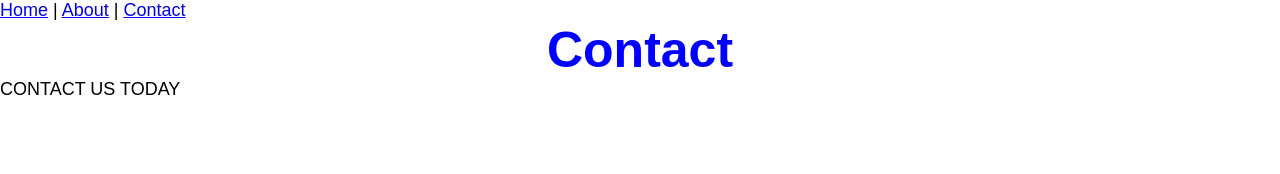
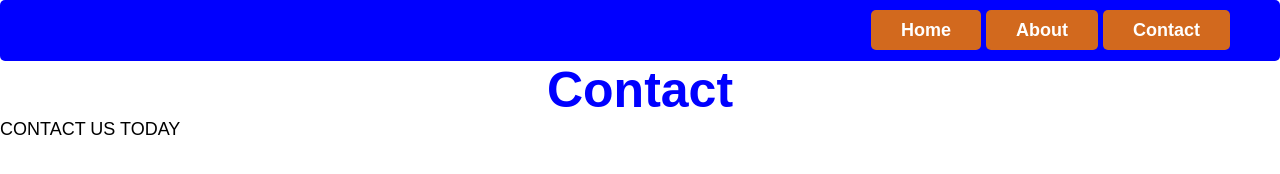
Before and after one commit to SonofMary/CssAssignment, a plain HTML site: page contact.html in a window 1280 px wide. Drawn offline with Linux system fonts and the light colour scheme.

Commit message:
Update contact.html

```diff
--- a/contact.html
+++ b/contact.html
@@ -8,7 +8,10 @@
 
 </head>
 <body>
-    <a href="index.html">Home</a> | <a href="about.html"> About</a> | <a href="contact.html">Contact </a>
+   <div id="menu">
+        <a href="index.html">Home</a> <a href="about.html"> About</a> <a href="contact.html">Contact </a>
+    </div>
+
     <h1 class="heading" style="color: blue;">Contact</h1>
     <p class="list" >CONTACT US TODAY</p>
 
```
